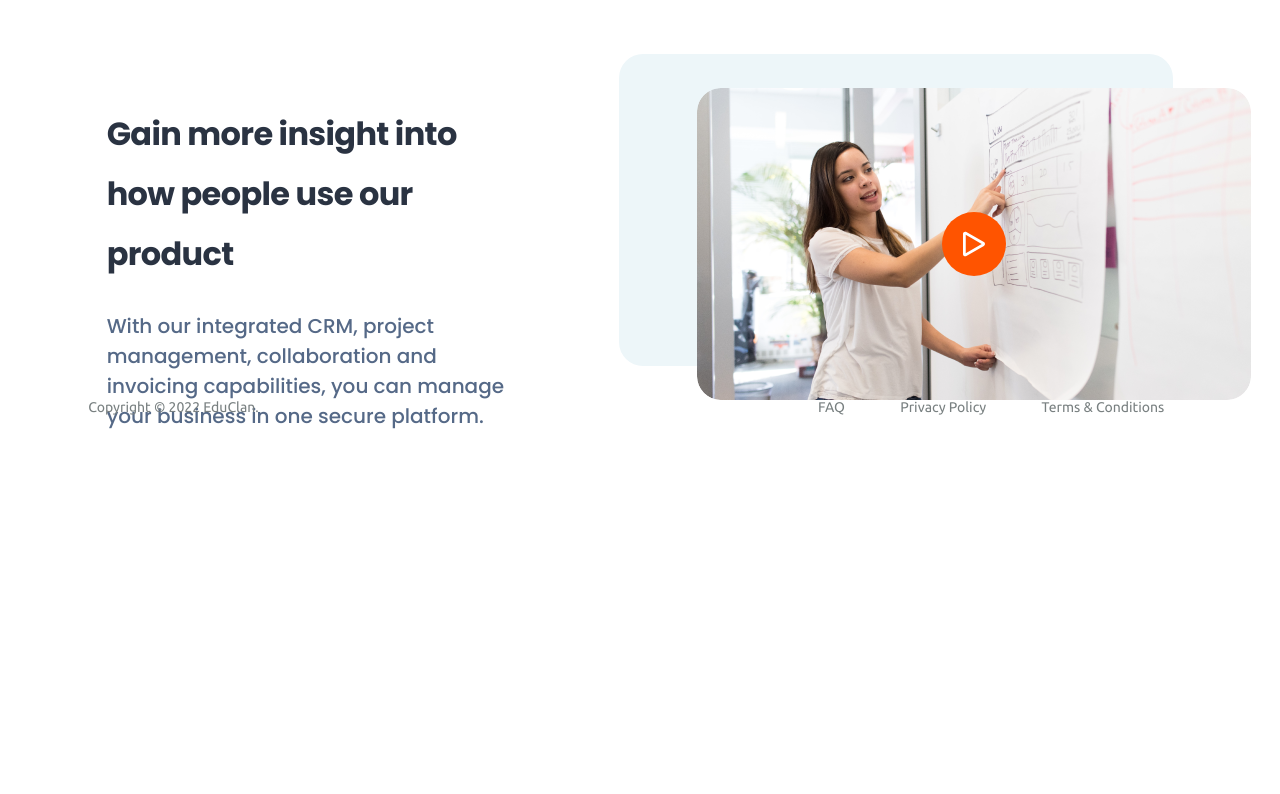
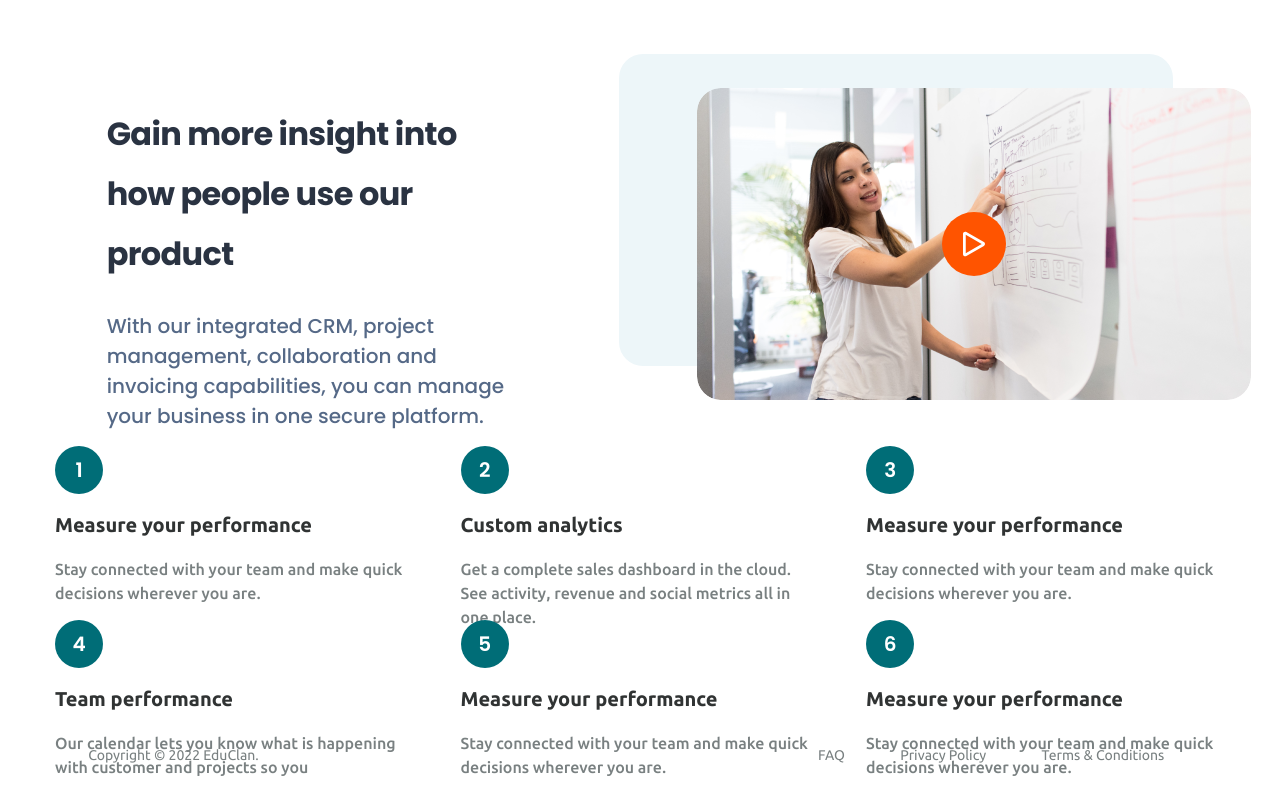
Before and after one commit to Acers-Org/digiphront-frontend, a React (Create React App) app: page / in a window 1280 px wide. Shown: the part 1680-2474 px from the top of the page. Before the commit the page ends 2123 px from the top, so only its background shows below. Built offline with nearby package versions, Linux system fonts and the light colour scheme.

Commit message:
feature/works

```diff
--- a/src/components/works/Works.jsx
+++ b/src/components/works/Works.jsx
@@ -20,6 +20,36 @@ const Works = () => {
                 </div>
             </div>
             <div className={styles.works__bottom}>
+                <div className={styles.works__bottom__feature}>
+                    <div className={styles.works__bottom__feature__num}>1</div>
+                    <h2>Measure your performance</h2>
+                    <p>Stay connected with your team and make quick decisions wherever you are.</p>
+                </div>
+                <div className={styles.works__bottom__feature}>
+                    <div className={styles.works__bottom__feature__num}>2</div>
+                    <h2>Custom analytics</h2>
+                    <p>Get a complete sales dashboard in the cloud. See activity, revenue and social metrics all in one place.</p>
+                </div>
+                <div className={styles.works__bottom__feature}>
+                    <div className={styles.works__bottom__feature__num}>3</div>
+                    <h2>Measure your performance</h2>
+                    <p>Stay connected with your team and make quick decisions wherever you are.</p>
+                </div>
+                <div className={styles.works__bottom__feature}>
+                    <div className={styles.works__bottom__feature__num}>4</div>
+                    <h2>Team performance</h2>
+                    <p>Our calendar lets you know what is happening with customer and projects so you</p>
+                </div>
+                <div className={styles.works__bottom__feature}>
+                    <div className={styles.works__bottom__feature__num}>5</div>
+                    <h2>Measure your performance</h2>
+                    <p>Stay connected with your team and make quick decisions wherever you are.</p>
+                </div>
+                <div className={styles.works__bottom__feature}>
+                    <div className={styles.works__bottom__feature__num}>6</div>
+                    <h2>Measure your performance</h2>
+                    <p>Stay connected with your team and make quick decisions wherever you are.</p>
+                </div>
 
             </div>
         </div>
--- a/src/components/works/Works.module.scss
+++ b/src/components/works/Works.module.scss
@@ -114,10 +114,60 @@
     &__bottom {
         width: 100%;
         height: auto;
+        position: relative;
+        top: 80px;
         display: flex;
         flex-wrap: wrap;
         flex-direction: row;
         align-items: center;
-        justify-content: space-around;
+        justify-content: space-between;
+
+        &__feature {
+            width: 359px;
+            height: 174px;
+            // display: flex;
+            // align-items: center;
+            // justify-content: left;
+            // flex-direction: column;
+
+            &__num {
+                width: 48px;
+                height: 48px;
+                border-radius: 100px;
+                display: flex;
+                align-items: center;
+                justify-content: center;
+                background: #006D77;
+                font-family: 'Poppins';
+                font-style: normal;
+                font-weight: 600;
+                font-size: 20px;
+                line-height: 30px;
+                text-align: center;
+                letter-spacing: -0.02em;
+                font-feature-settings: 'salt' on;
+                color: #FFFFFF;
+            }
+
+            h2 {
+                font-family: 'Ubuntu';
+                font-style: normal;
+                font-weight: 700;
+                font-size: 20px;
+                line-height: 30px;
+                color: #303333;
+                text-align: left;
+            }
+
+            p {
+                font-family: 'Ubuntu';
+                font-style: normal;
+                font-weight: 500;
+                font-size: 16px;
+                line-height: 24px;
+                color: #798081;
+                text-align: left;
+            }
+        }
     }
 }
```
